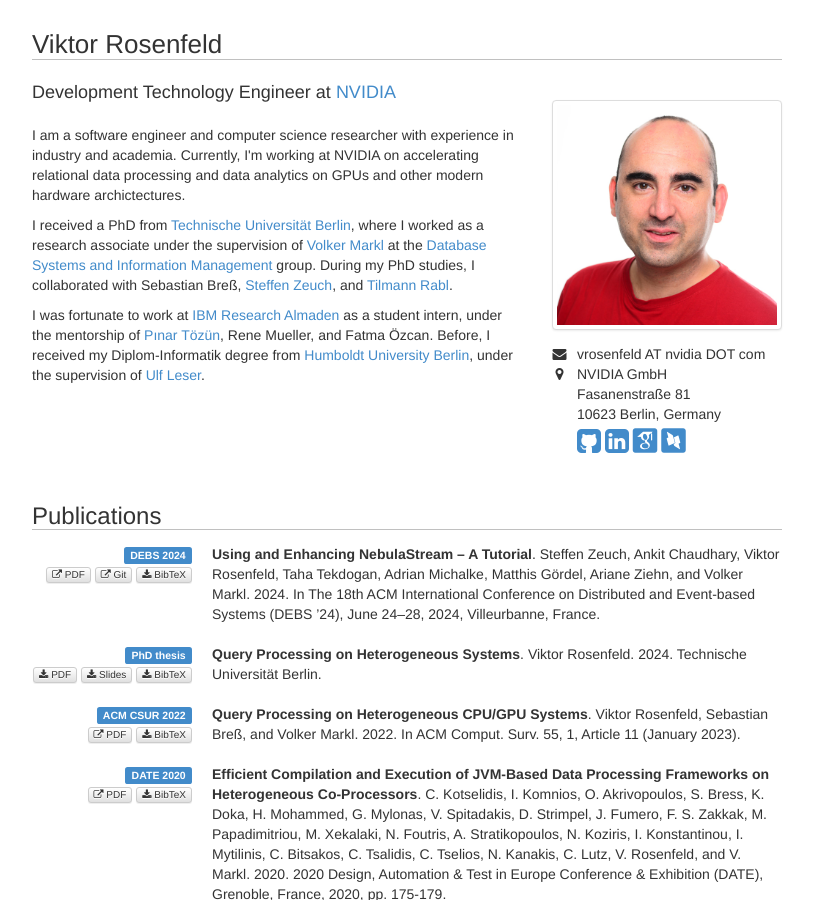
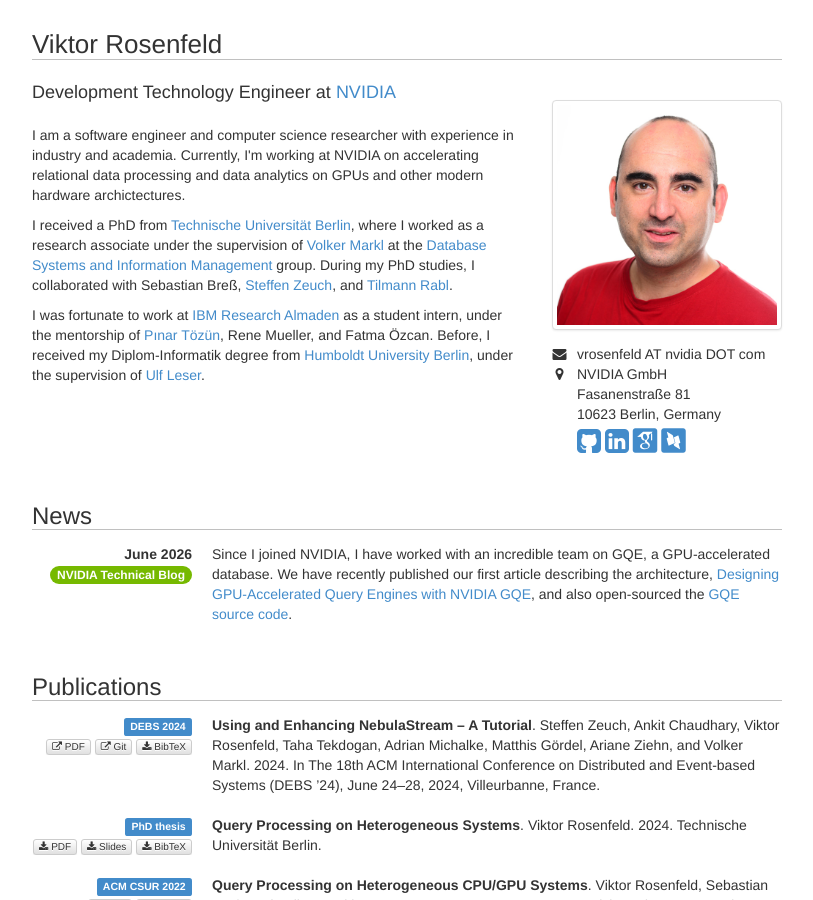
Before and after one commit to he-sk/he-sk.github.io, a Jekyll site: the page built from index.html, in a window 1280 px wide and 900 px high. Shown: the whole window, without its empty margins (233-1046 px from the left). Built offline with Jekyll 4.4.1, drawn with Linux system fonts in a browser that asks for light colours; some web fonts are replaced.

Commit message:
Add news section and news on GQE blog

```diff
--- a/index.html
+++ b/index.html
@@ -1,6 +1,14 @@
 ---
 layout: default
 title: "Viktor Rosenfeld"
+
+news:
+
+  - { date: "June 2026",
+      label: "NVIDIA Technical Blog",
+      color: "#76B900",
+      text: "Since I joined NVIDIA, I have worked with an incredible team on GQE, a GPU-accelerated database. We have recently published our first article describing the architecture, <a href=\"https://developer.nvidia.com/blog/designing-gpu-accelerated-query-engines-with-nvidia-gqe\">Designing GPU-Accelerated Query Engines with NVIDIA GQE</a>, and also open-sourced the <a href=\"https://github.com/rapidsai/gqe\">GQE source code</a>." }
+
 publications:
 
   - { label: "DEBS 2024",
@@ -243,6 +251,25 @@
 
 <!-- - - - - - - - - - - - - - - - -->
 
+<div id="news" class="row">
+  <div class="col-sm-12">
+    <h2>News</h2>
+    <dl class="dl-horizontal">
+      {% for news in page.news %}
+      <dt>
+        {{news.date}}
+        <span class="badge" style="background: {{news.color}}">{{news.label}}</span>
+      </dt>
+      <dd>
+        {{news.text}}
+      </dd>
+      {% endfor %}
+    </dl>
+  </div>
+</div>
+
+<!-- - - - - - - - - - - - - - - - -->
+
 <div id="publications" class="row">
 <div class="col-sm-12">
 <h2>Publications</h2>
```
